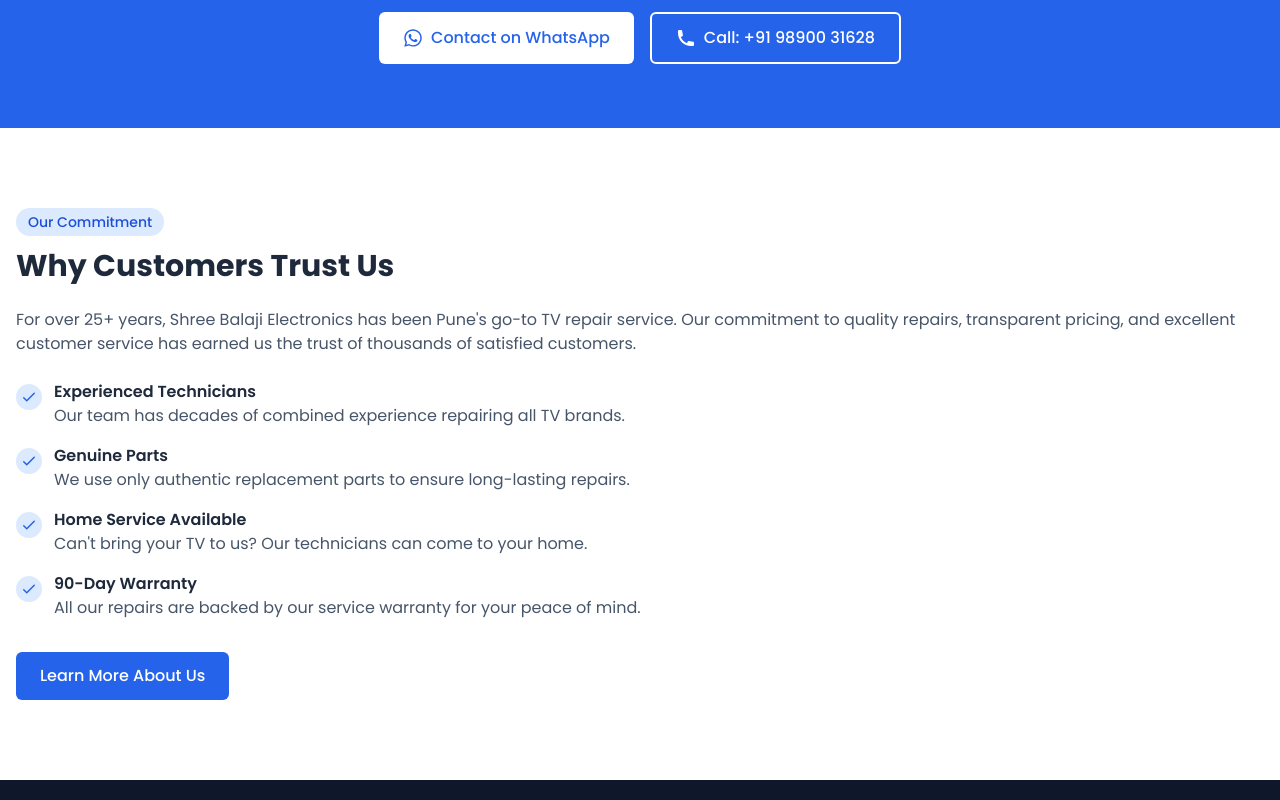
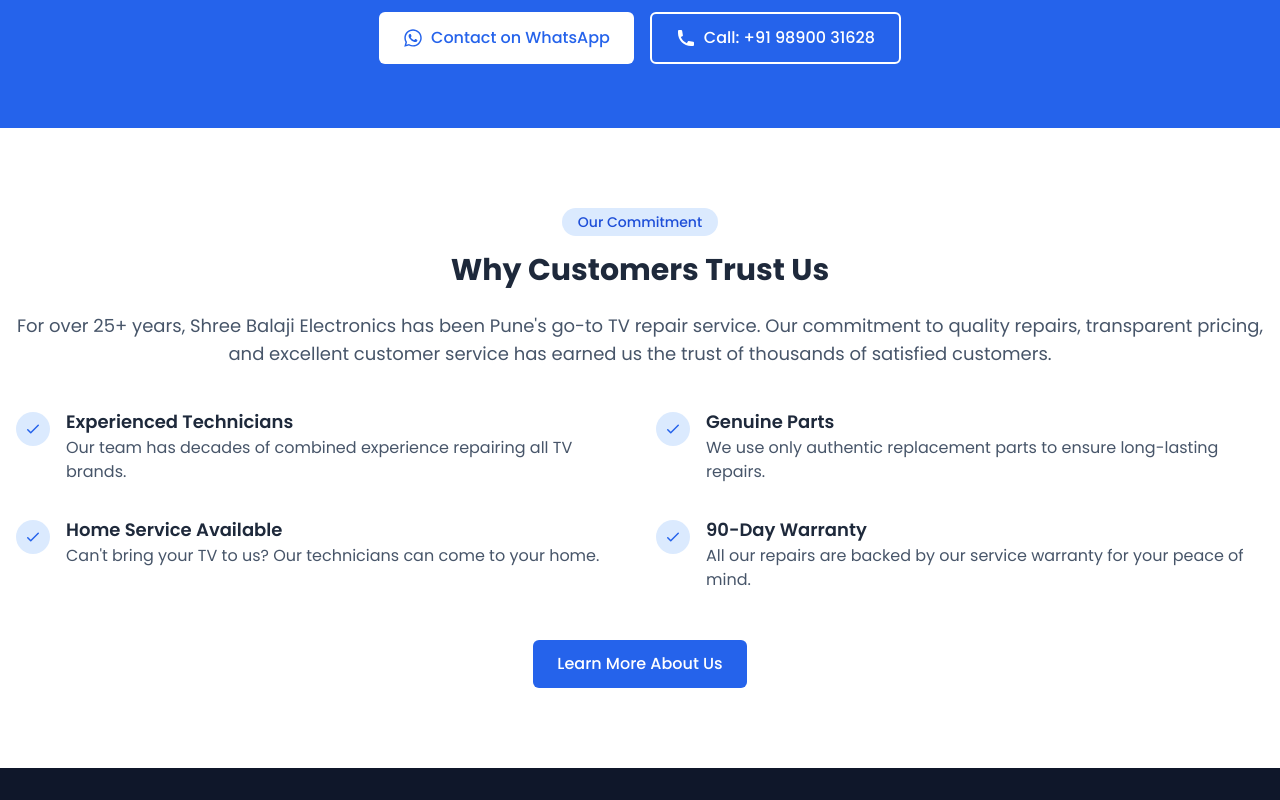
Before and after one commit to pawansonakulgit/shreebalaji1, a React (Vite) app: page / in a window 1280 px wide. Shown: the part 2080-2880 px from the top of the page. Built offline with nearby package versions, Linux system fonts and the light colour scheme.

Commit message:
Update Home.jsx

```diff
--- a/src/pages/Home.jsx
+++ b/src/pages/Home.jsx
@@ -166,52 +166,63 @@
         </div>
       </section>
 
-      {/* Why Choose Us - Text */}
-      <section className="py-20 bg-white">
-        <div className="container">
-          <div className="grid grid-cols-1 lg:grid-cols-1 gap-12 items-start">
-            <div>
-              <span className="inline-block px-3 py-1 mb-3 text-sm font-medium text-primary-700 bg-primary-100 rounded-full">
+      {/* Why Customers Trust Us Section */}
+      <section className="py-20 bg-white text-center">
+        <div className="container max-w-4xl mx-auto">
+          <span className="inline-block px-4 py-1 mb-4 text-sm font-medium text-primary-700 bg-primary-100 rounded-full">
             Our Commitment
           </span>
-              <h2 className="text-3xl font-bold mb-6 text-slate-800">Why Customers Trust Us</h2>
-              <p className="text-slate-600 mb-6">
+          <h2 className="text-3xl font-bold mb-6 text-slate-800">
+            Why Customers Trust Us
+          </h2>
+          <p className="text-slate-600 text-lg mb-10">
             For over 25+ years, Shree Balaji Electronics has been Pune's go-to TV repair service.
             Our commitment to quality repairs, transparent pricing, and excellent customer service
             has earned us the trust of thousands of satisfied customers.
           </p>
 
-              <div className="space-y-4">
+          <div className="grid grid-cols-1 sm:grid-cols-2 gap-8 text-left">
             {[
-                  { title: 'Experienced Technicians', desc: 'Our team has decades of combined experience repairing all TV brands.' },
-                  { title: 'Genuine Parts', desc: 'We use only authentic replacement parts to ensure long-lasting repairs.' },
-                  { title: 'Home Service Available', desc: "Can't bring your TV to us? Our technicians can come to your home." },
-                  { title: '90-Day Warranty', desc: 'All our repairs are backed by our service warranty for your peace of mind.' },
+              {
+                title: 'Experienced Technicians',
+                desc: 'Our team has decades of combined experience repairing all TV brands.',
+              },
+              {
+                title: 'Genuine Parts',
+                desc: 'We use only authentic replacement parts to ensure long-lasting repairs.',
+              },
+              {
+                title: 'Home Service Available',
+                desc: "Can't bring your TV to us? Our technicians can come to your home.",
+              },
+              {
+                title: '90-Day Warranty',
+                desc: 'All our repairs are backed by our service warranty for your peace of mind.',
+              },
             ].map((item, index) => (
               <div key={index} className="flex items-start">
-                    <div className="flex-shrink-0 p-1 bg-primary-100 rounded-full text-primary-600 mt-1">
+                <div className="flex-shrink-0 p-2 bg-primary-100 rounded-full text-primary-600 mt-1">
                   <HiOutlineCheck size={18} />
                 </div>
-                    <div className="ml-3">
-                      <h3 className="font-semibold text-slate-800">{item.title}</h3>
+                <div className="ml-4">
+                  <h3 className="text-lg font-semibold text-slate-800">{item.title}</h3>
                   <p className="text-slate-600">{item.desc}</p>
                 </div>
               </div>
             ))}
           </div>
 
-              <div className="mt-8">
+          <div className="mt-12">
             <Link
               to="/about"
-                  className="inline-flex items-center px-6 py-3 font-medium text-white rounded-md bg-primary-600 hover:bg-primary-700 transition-colors duration-300"
+              className="inline-flex items-center px-6 py-3 font-medium text-white bg-primary-600 hover:bg-primary-700 rounded-md transition-colors duration-300"
             >
               Learn More About Us
             </Link>
           </div>
         </div>
-          </div>
-        </div>
       </section>
+
     </>
   );
 };
```
Lines whose indentation alone changed are shown as unchanged.
